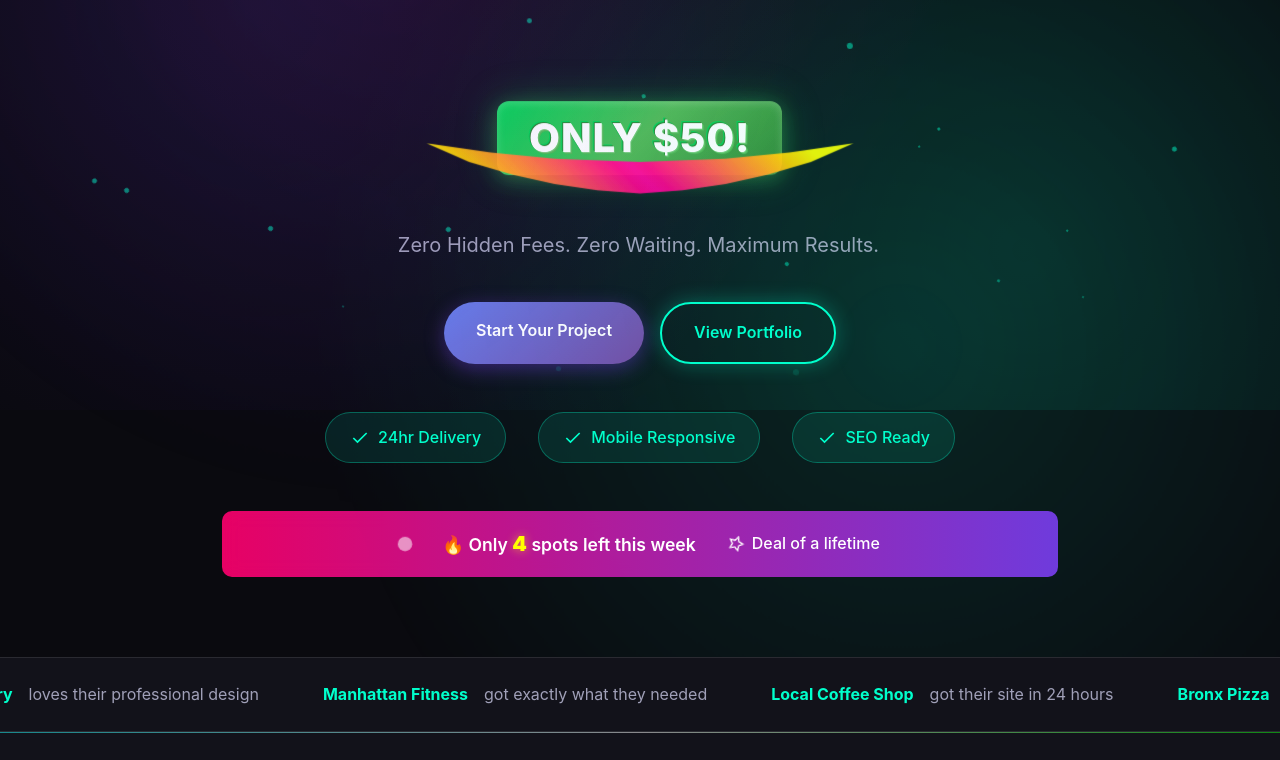
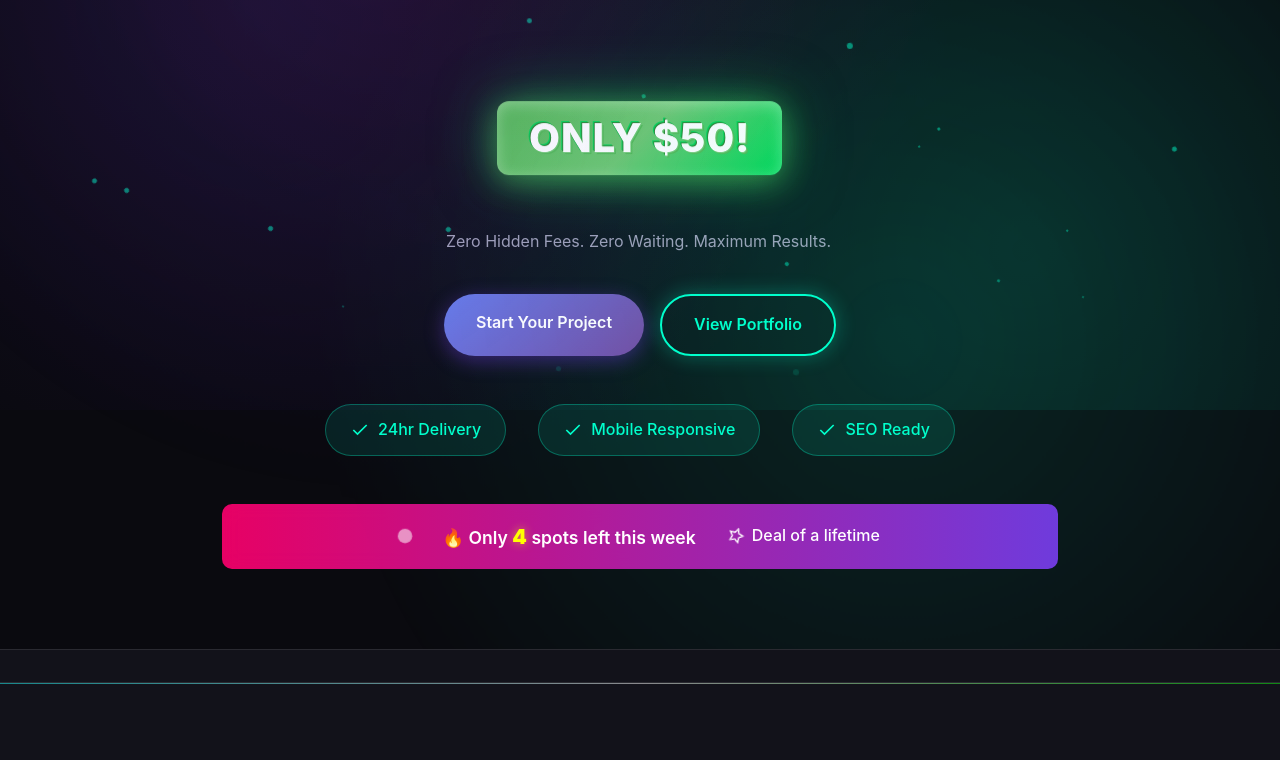
Before and after one commit to Muzilos/50dollarsites.nyc, a website: page index.html in a window 1280 px wide. Shown: the part 390-1150 px from the top of the page. Drawn offline with Linux system fonts and the light colour scheme.

Commit message:
Cleaner, better, straonger,

```diff
--- a/index.html
+++ b/index.html
@@ -12,7 +12,7 @@
         <div class="container">
             <div class="nav-brand">
                 <span class="logo">$50</span>
-                <span class="brand-text">SITES.NYC</span>
+                <span class="brand-text">SITES</span>
             </div>
             <ul class="nav-menu">
                 <li><a href="#home">Home</a></li>
@@ -336,7 +336,7 @@
                             Basic social media links
                         </li>
                     </ul>
-                    <a href="#contact" class="btn btn-primary btn-block pulse-animation">Claim Your Spot Now</a>
+                    <a href="#contact" class="btn btn-primary btn-block pulse-animation">Click Here To Order</a>
                 </div>
                 <div class="pricing-card">
                     <div class="pricing-header">
@@ -531,7 +531,7 @@
             <div class="footer-content">
                 <div class="footer-brand">
                     <span class="logo">$50</span>
-                    <span class="brand-text">SITES.NYC</span>
+                    <span class="brand-text">SITES</span>
                     <p>Professional websites at an unbeatable price</p>
                 </div>
                 <div class="footer-links">
@@ -569,7 +569,7 @@
                 </div>
             </div>
             <div class="footer-bottom">
-                <p>&copy; 2024 50DollarSites.NYC. All rights reserved.</p>
+                <p>&copy; 2025 50DollarSites. All rights reserved.</p>
             </div>
         </div>
     </footer>
--- a/script.js
+++ b/script.js
@@ -84,14 +84,14 @@ function initSocialProof() {
     if (!socialProofDiv) return;
 
     const proofs = [
-        { name: 'Brooklyn Bakery', text: 'loves their professional design' },
-        { name: 'Manhattan Fitness', text: 'got exactly what they needed' },
-        { name: 'Local Coffee Shop', text: 'got their site in 24 hours' },
-        { name: 'Bronx Pizza', text: 'loves their mobile-friendly design' },
-        { name: 'Staten Island Salon', text: 'thrilled with the quality' },
-        { name: 'NYC Services', text: 'highly recommends our work' },
-        { name: 'Brooklyn Boutique', text: 'exceeded their expectations' },
-        { name: 'Small Business Owner', text: 'best value they ever found' }
+        // { name: 'Brooklyn Bakery', text: 'loves their professional design' },
+        // { name: 'Manhattan Fitness', text: 'got exactly what they needed' },
+        // { name: 'Local Coffee Shop', text: 'got their site in 24 hours' },
+        // { name: 'Bronx Pizza', text: 'loves their mobile-friendly design' },
+        // { name: 'Staten Island Salon', text: 'thrilled with the quality' },
+        // { name: 'NYC Services', text: 'highly recommends our work' },
+        // { name: 'Brooklyn Boutique', text: 'exceeded their expectations' },
+        // { name: 'Small Business Owner', text: 'best value they ever found' }
     ];
 
     const proofContent = document.createElement('div');
--- a/styles.css
+++ b/styles.css
@@ -346,7 +346,7 @@ body::before {
 
 .price-highlight {
     display: inline-block;
-    background: linear-gradient(135deg, #00C851 0%, #4CAF50 50%, #2E7D32 100%);
+    background: linear-gradient(135deg, #4CAF50 0%, #66BB6A 50%, #00C851 100%);
     color: white;
     padding: 0.8rem 2rem;
     font-size: clamp(2rem, 5vw, 2.5rem);
@@ -357,47 +357,34 @@ body::before {
     text-transform: uppercase;
     letter-spacing: 1px;
     border-radius: 12px;
-
-    /* Clean green glow effects */
-    box-shadow:
-        0 4px 20px rgba(76, 175, 80, 0.4),
-        0 0 40px rgba(0, 200, 81, 0.3),
-        inset 0 2px 10px rgba(255, 255, 255, 0.2);
-
-    animation: gentlePulse 3s ease-in-out infinite;
-}
-
-.price-highlight:hover {
     transform: scale(1.08);
-    background: linear-gradient(135deg, #4CAF50 0%, #66BB6A 50%, #00C851 100%);
+
+    /* Enhanced green glow effects */
     box-shadow:
         0 6px 30px rgba(76, 175, 80, 0.6),
         0 0 60px rgba(0, 200, 81, 0.5),
         inset 0 3px 15px rgba(255, 255, 255, 0.3);
+
     animation: gentlePulse 2s ease-in-out infinite;
 }
 
-.price-highlight:hover::before {
-    opacity: 1;
-    transform: translateX(-50%) scale(1.2) rotate(10deg);
-    background: linear-gradient(45deg, #ffff00 0%, #ff006e 30%, #00ffcc 60%, #ffff00 100%);
-    background-size: 200% 200%;
-    animation: crescentPulse 0.8s ease-in-out infinite, crescentExplosion 0.5s ease-in-out infinite, gradientShift 1s ease-in-out infinite;
-
+.price-highlight:hover {
+    transform: scale(1.12);
     box-shadow:
-        0 0 40px rgba(255, 255, 0, 1),
-        0 0 80px rgba(255, 0, 110, 1),
-        0 0 120px rgba(0, 255, 204, 0.8);
-}
+        0 8px 40px rgba(76, 175, 80, 0.7),
+        0 0 80px rgba(0, 200, 81, 0.6),
+        inset 0 4px 20px rgba(255, 255, 255, 0.4);
+}
+
 
 
 @keyframes gentlePulse {
     0%, 100% {
-        transform: scale(1);
+        transform: scale(1.08);
         filter: brightness(1);
     }
     50% {
-        transform: scale(1.02);
+        transform: scale(1.1);
         filter: brightness(1.1);
     }
 }
@@ -419,89 +406,8 @@ body::before {
     75% { background-position: 0% 100%; }
 }
 
-.price-highlight::before {
-    content: '';
-    position: absolute;
-    top: 60%;
-    left: 50%;
-    transform: translateX(-50%);
-    width: 140%;
-    height: 80%;
-    background: linear-gradient(45deg, #ffff00 0%, #ff006e 50%, #ffff00 100%);
-    z-index: -1;
-    opacity: 0.8;
-
-    /* Upside-down pointy crescent */
-    clip-path: polygon(
-        0% 0%,
-        10% 30%,
-        20% 50%,
-        30% 65%,
-        40% 75%,
-        50% 80%,
-        60% 75%,
-        70% 65%,
-        80% 50%,
-        90% 30%,
-        100% 0%,
-        85% 15%,
-        70% 25%,
-        50% 30%,
-        30% 25%,
-        15% 15%
-    );
-
-    /* Glowing effects */
-    box-shadow:
-        0 0 20px rgba(255, 255, 0, 0.8),
-        0 0 40px rgba(255, 0, 110, 0.6),
-        0 0 60px rgba(255, 255, 0, 0.4);
-
-    animation: crescentPulse 3s ease-in-out infinite, crescentGlow 2s ease-in-out infinite alternate;
-}
-
-@keyframes crescentPulse {
-    0%, 100% {
-        transform: translateX(-50%) scale(1);
-        opacity: 0.8;
-    }
-    50% {
-        transform: translateX(-50%) scale(1.1);
-        opacity: 1;
-    }
-}
-
-@keyframes crescentGlow {
-    0% {
-        filter: brightness(1) saturate(1);
-        box-shadow:
-            0 0 20px rgba(255, 255, 0, 0.8),
-            0 0 40px rgba(255, 0, 110, 0.6),
-            0 0 60px rgba(255, 255, 0, 0.4);
-    }
-    100% {
-        filter: brightness(1.3) saturate(1.5);
-        box-shadow:
-            0 0 30px rgba(255, 255, 0, 1),
-            0 0 60px rgba(255, 0, 110, 0.8),
-            0 0 90px rgba(255, 255, 0, 0.6);
-    }
-}
-
-@keyframes crescentExplosion {
-    0%, 100% {
-        transform: translateX(-50%) scale(1.2) rotate(10deg);
-    }
-    25% {
-        transform: translateX(-50%) scale(1.2) rotate(10deg) translateY(-2px);
-    }
-    50% {
-        transform: translateX(-50%) scale(1.25) rotate(12deg) translateY(2px);
-    }
-    75% {
-        transform: translateX(-50%) scale(1.2) rotate(8deg) translateY(-1px);
-    }
-}
+
+
 
 
 @keyframes glowPulse {
@@ -546,7 +452,7 @@ body::before {
 }
 
 .hero-subtitle {
-    font-size: 1.25rem;
+    font-size: 1rem;
     color: var(--text-secondary);
     margin-bottom: 2rem;
     animation: fadeInUp 0.8s ease-out 0.4s both;
@@ -1638,7 +1544,7 @@ body::before {
     .hero-subtitle {
         font-size: clamp(1.1rem, 4vw, 1.4rem);
         margin-bottom: 2.5rem;
-        max-width: 85%;
+        /* max-width: 85%; */
         margin-left: auto;
         margin-right: auto;
         line-height: 1.3;
```
